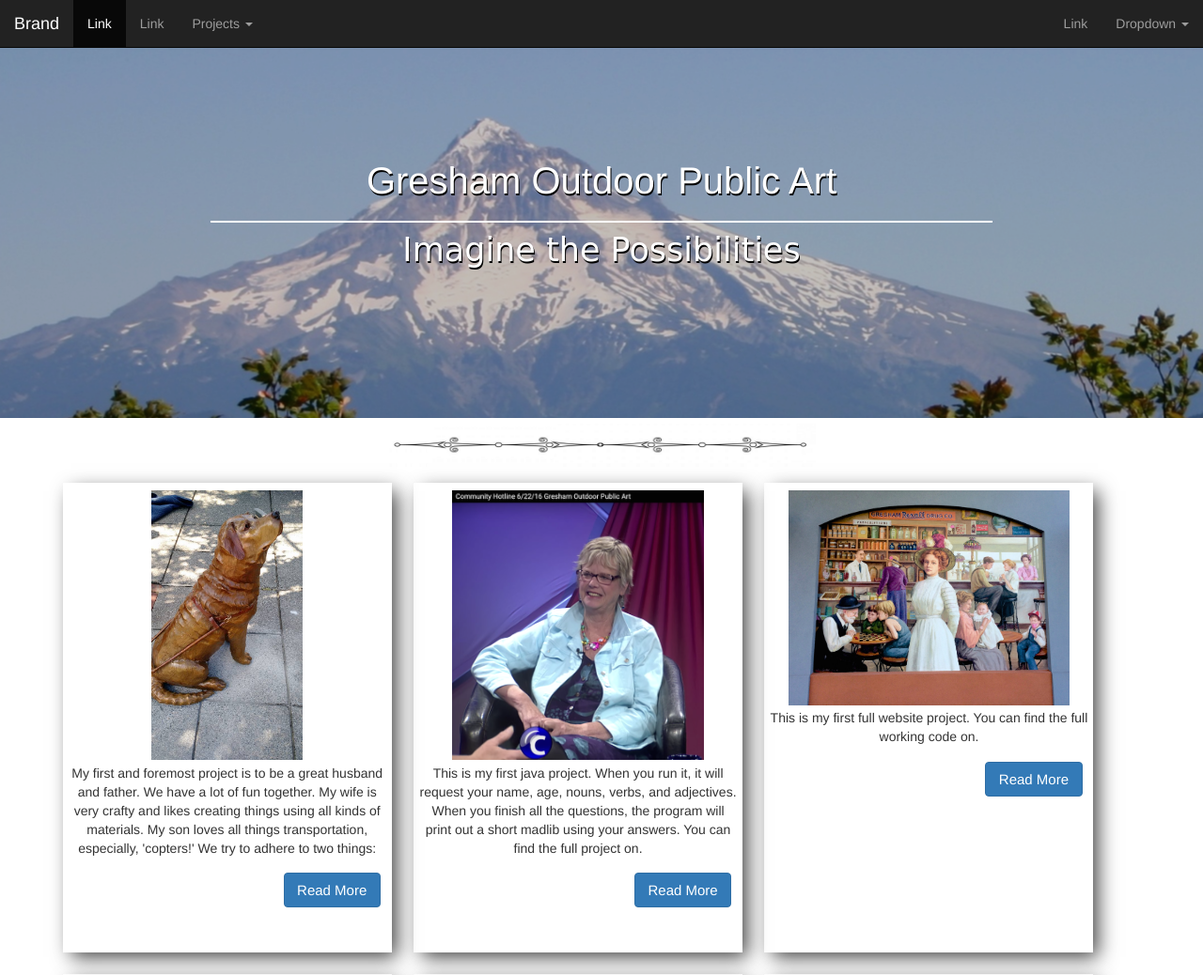
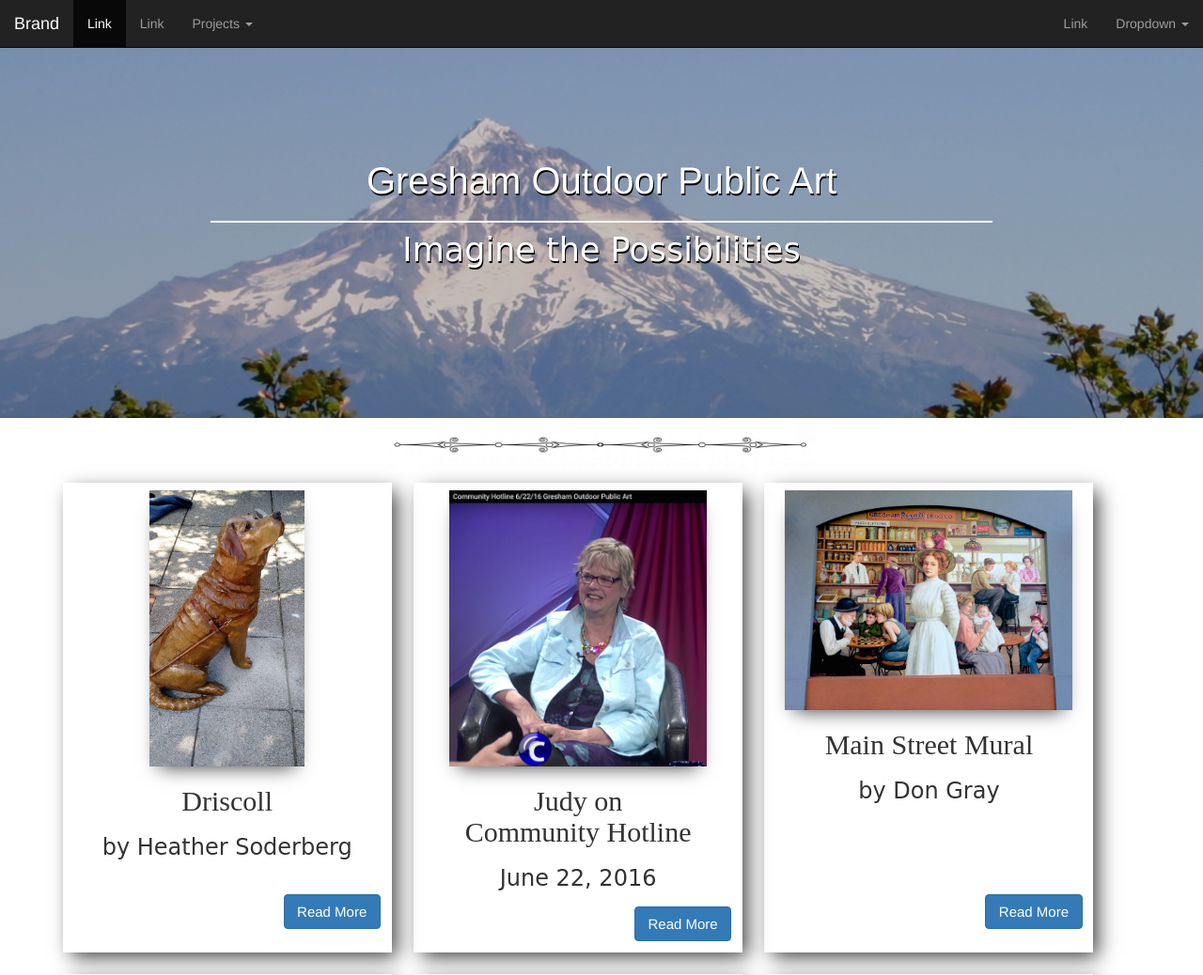
Before and after one commit to Mehequanna/GOPA, a PHP site: page / in a window 1280 px wide. Shown: the top 1038 px of the page at 94% size. Run offline with PHP 8.4, Linux system fonts and the light colour scheme.

Commit message:
Add all pictures and descriptions to index.html
This is the MVP. I will start using feature branches for the next
content.

```diff
--- a/css/styles.css
+++ b/css/styles.css
@@ -31,10 +31,18 @@ h1,
   width: 65%;
 }
 
+h2 {
+  font-family: serif;
+}
+
+h3 {
+  font-family: cursive;
+}
+
 /*Column Design*/
 .col-md-4 {
   height: 500px;
-  max-width: 350px;
+  width: 350px;
   float: left;
   margin: 1%;
   padding: 5px;
@@ -45,10 +53,13 @@ h1,
 
 .col-md-4 img {
   display: block;
-  margin: 0 auto;
+  margin: 1% auto 2%;
   max-width: 90%;
   max-height: 60%;
-  padding: 1%;
+  /*margin: 1%;*/
+  -webkit-box-shadow: 0px 11px 19px -10px rgba(0,0,0,0.75);
+  -moz-box-shadow: 0px 11px 19px -10px rgba(0,0,0,0.75);
+  box-shadow: 0px 11px 19px -10px rgba(0,0,0,0.75);
 }
 
 .col-md-4 a {
--- a/index.html
+++ b/index.html
@@ -91,32 +91,56 @@
       <div class="row"><!-- Projects Section-->
         <div class="col-md-4 text-center">
           <img src="img/driscoll.jpg" alt="Driscoll in Downtown Gresham" />
-          <p>My first and foremost project is to be a great husband and father. We have a lot of fun together. My wife is very crafty and likes creating things using all kinds of materials. My son loves all things transportation, especially, 'copters!' We try to adhere to two things:</p>
+          <h2>Driscoll</h2>
+          <h3>by Heather Soderberg</h3>
+          <br>
           <a href="#" class="btn btn-primary">Read More</a>
         </div>
         <div class="col-md-4 text-center">
           <img src="img/judyonhotline.png" alt="Photo of Judy on Community Hotline" />
-          <p>This is my first java project. When you run it, it will request your name, age, nouns, verbs, and adjectives. When you finish all the questions, the program will print out a short madlib using your answers. You can find the full project on.</p>
+          <h2>Judy on <br>Community Hotline</h2>
+          <h3>June 22, 2016</h3>
           <a href="#" class="btn btn-primary">Read More</a>
         </div>
         <div class="col-md-4 text-center">
           <img src="img/mural.jpg" alt="Photo of Mural on Main Street" />
-          <p>This is my first full website project. You can find the full working code on.</p>
+          <h2>Main Street Mural</h2>
+          <h3>by Don Gray</h3>
+          <br>
+          <br>
+          <br>
+          <br>
           <a href="#" class="btn btn-primary">Read More</a>
         </div>
         <div class="col-md-4 text-center">
-          <img src="img/driscoll.jpg" alt="Driscoll in Downtown Gresham" />
-          <p>My first and foremost project is to be a great husband and father. We have a lot of fun together. My wife is very crafty and likes creating things using all kinds of materials. My son loves all things transportation, especially, 'copters!' We try to adhere to two things:</p>
+          <img src="img/bikerack.jpg" alt="Bike Rack in Downtown Gresham" />
+          <h2>Creative Bike Rack</h2>
+          <h3>by Tim Foertsch</h3>
+          <br>
+          <br>
+          <br>
+          <br>
           <a href="#" class="btn btn-primary">Read More</a>
         </div>
         <div class="col-md-4 text-center">
-          <img src="img/madlibproject.png" alt="Photo of Java Project" />
-          <p>This is my first java project. When you run it, it will request your name, age, nouns, verbs, and adjectives. When you finish all the questions, the program will print out a short madlib using your answers. You can find the full project on.</p>
+          <img src="img/crash.jpg" alt="Crash Statue in Downtown Gresham" />
+          <h2>Crash</h2>
+          <h3>by Michael DeSimone</h3>
+          <br>
+          <br>
+          <br>
+          <br>
           <a href="#" class="btn btn-primary">Read More</a>
         </div>
         <div class="col-md-4 text-center">
-          <img src="img/website.jpg" alt="1st Website Photo" />
-          <p>This is my first full website project. You can find the full working code on.</p>
+          <img src="img/familyties.jpg" alt="Family Ties in Downtown Gresham" />
+          <h2>Family Ties</h2>
+          <h3>by Rip Caswell</h3>
+          <br>
+          <br>
+          <br>
+          <br>
+          <br>
           <a href="#" class="btn btn-primary">Read More</a>
         </div>
       </div><!-- row div close -->
```
Also changed, not shown: img/bikerack.jpg (added), img/crash.jpg (added), img/familyties.jpg (added).
